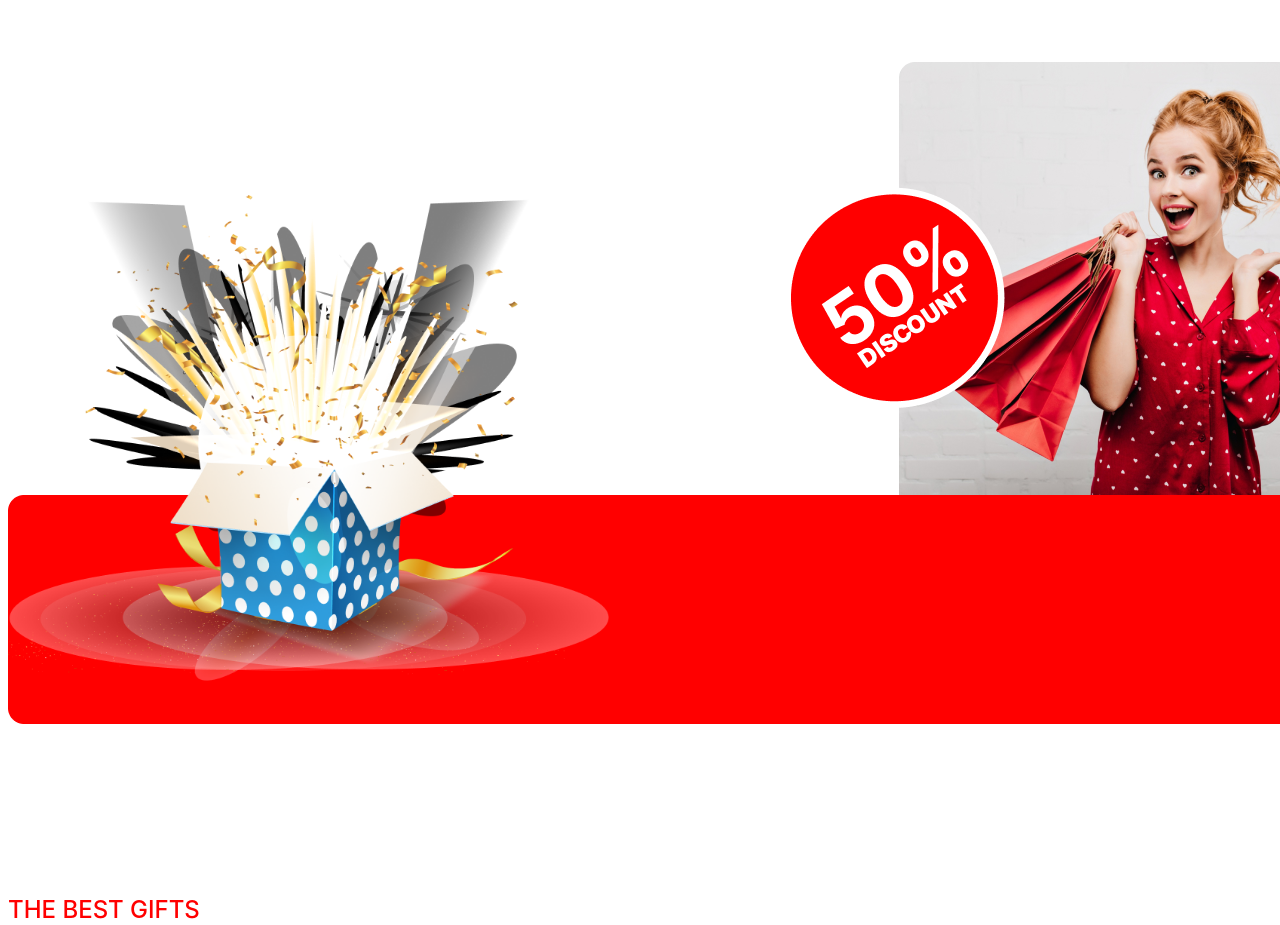
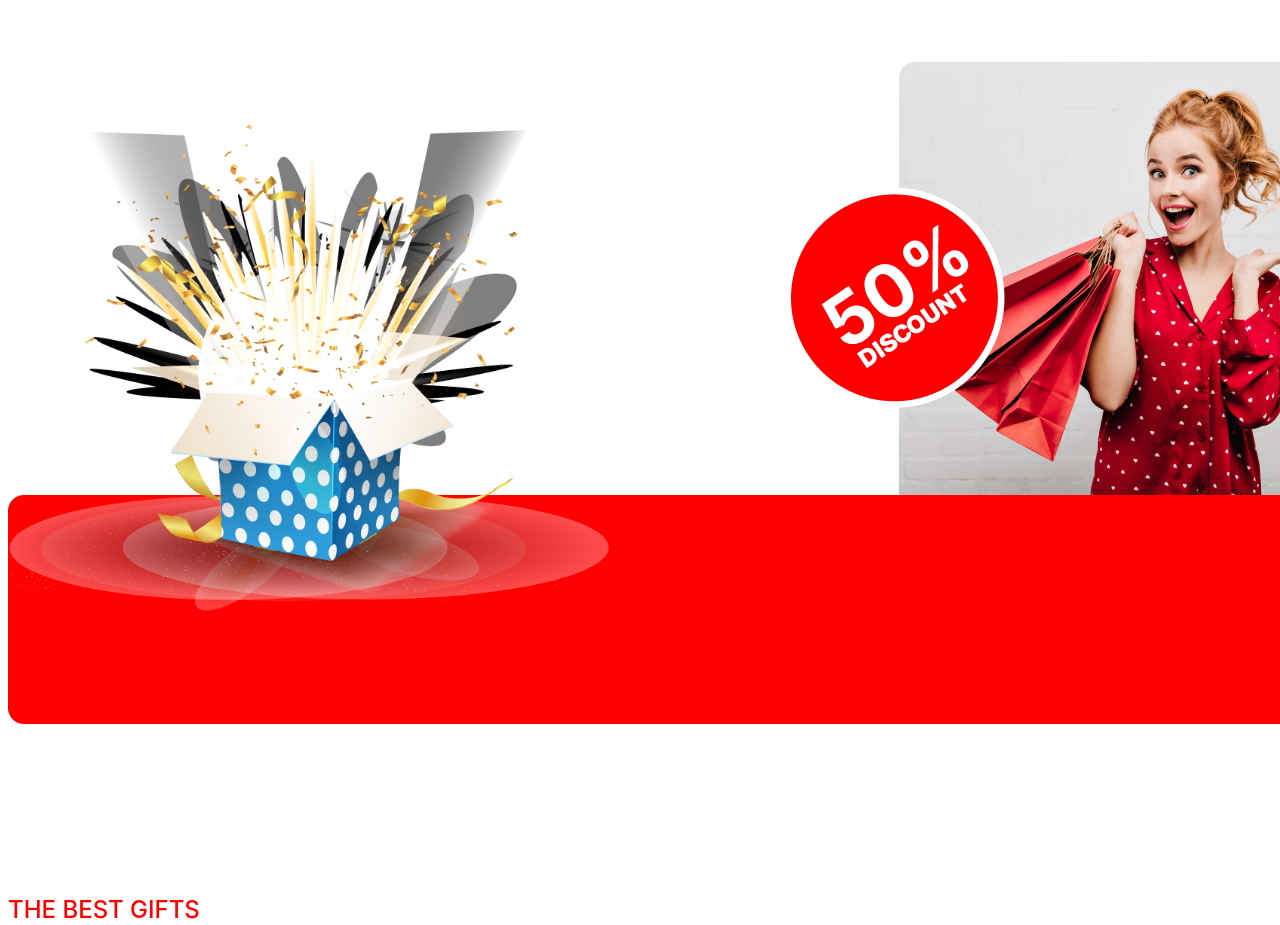
Before and after one commit to mahmud-me09/new-year, a plain HTML site: page index.html in a window 1280 px wide. Shown: the part 3780-4705 px from the top of the page. Drawn offline with Linux system fonts and the light colour scheme.

Commit message:
completed final

```diff
--- a/styles/style.css
+++ b/styles/style.css
@@ -280,7 +280,7 @@
 
 #gift{
     position:relative;
-    bottom:-200px;
+    bottom:-130px;
     z-index: 10;
 }
 #base{
```
